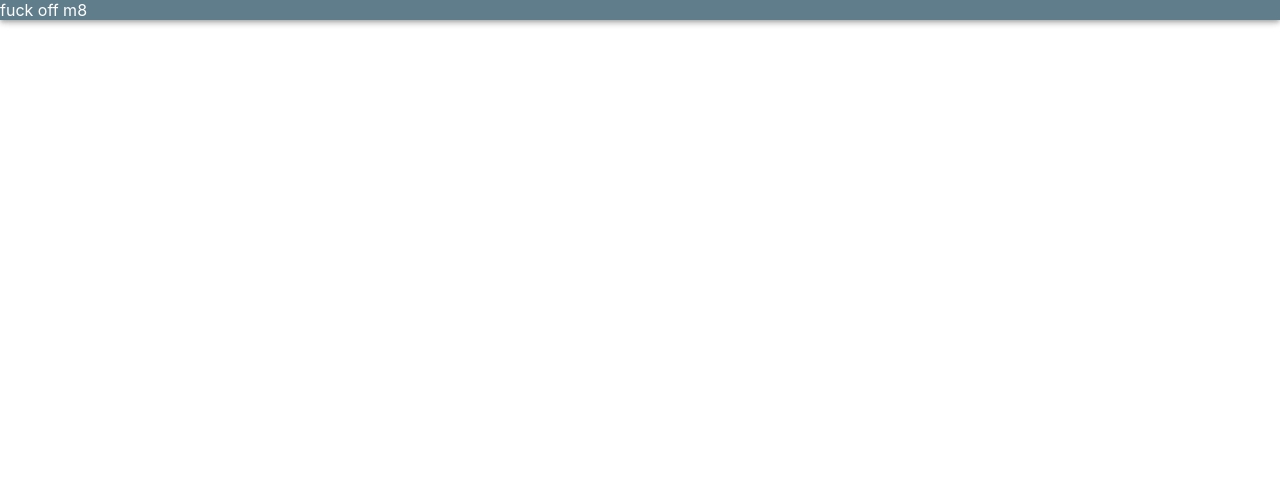
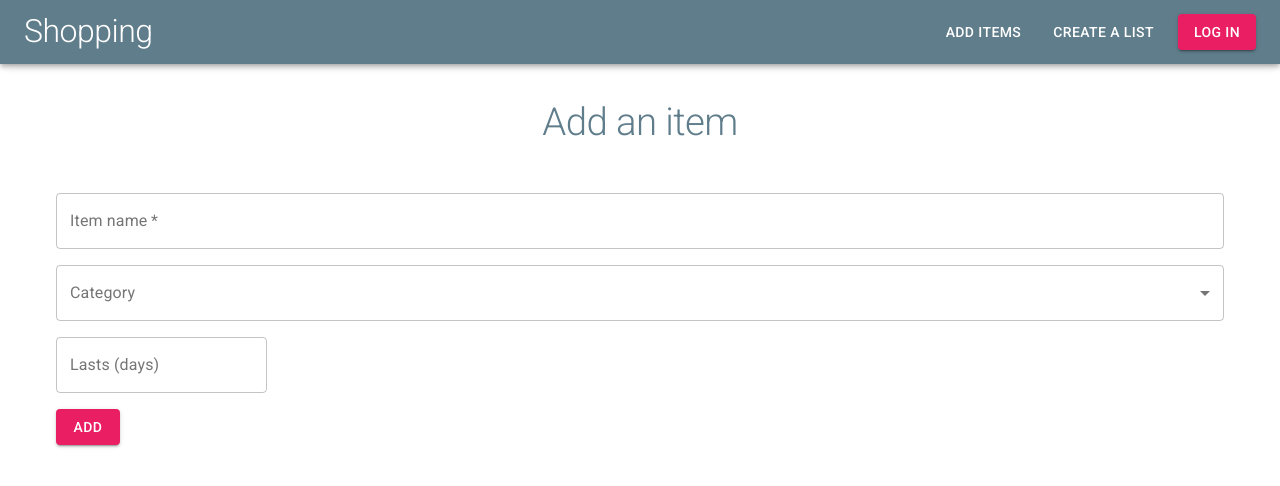
Before and after one commit to MrtnOj/Shopping-list, a React (Create React App) app: page / in a window 1280 px wide. Shown: the top 486 px of the page. Built offline with nearby package versions, Linux system fonts and the light colour scheme.

Commit message:
navbar done + add item page started

```diff
--- /dev/null
+++ b/src/AddItems/containers/AddItems/index.tsx
@@ -0,0 +1,111 @@
+import React, { useState, useEffect } from 'react';
+import Container from '@material-ui/core/Container';
+import Typography from '@material-ui/core/Typography';
+import TextField from '@material-ui/core/TextField';
+import Button from '@material-ui/core/Button';
+import MenuItem from '@material-ui/core/MenuItem';
+import { createStyles, makeStyles } from '@material-ui/core/styles';
+import theme from '../../../theme';
+
+const categories = [
+    {
+        value: 'dairy',
+        label: 'Dairy'
+    },
+    {
+        value: 'meat',
+        label: 'Meat'
+    },
+    {
+        value: 'carbs',
+        label: 'Carbs'
+    },
+    {
+        value: 'vegetable',
+        label: 'Vegetable'
+    },
+    {
+        value: 'fruit',
+        label: 'Fruit'
+    },
+    {
+        value: 'sandwich material',
+        label: 'Sandwich material'
+    },
+    {
+        value: 'spice',
+        label: 'Spice'
+    }
+]
+
+const useStyles = makeStyles(() =>
+    createStyles({
+        articleTitle: {
+            marginTop: '100px'
+        },
+        addItemForm: {
+            margin: theme.spacing(4)
+        },
+        inputs: {
+            marginTop: theme.spacing(2)
+        },
+        addButton: {
+            display: "block",
+            marginTop: theme.spacing(2)
+        }
+    })
+);
+
+const AddItems = () => {
+    const classes = useStyles();
+    const [category, setCategory] = useState('')
+
+    const categorySelectChange = (event: React.ChangeEvent<HTMLInputElement>) => {
+        setCategory(event.target.value)
+    }
+
+    return(
+        <Container component='article' maxWidth='lg'>
+            <Typography variant='h1' className={classes.articleTitle} color='primary' align='center'>
+                Add an item
+            </Typography>
+            <form className={classes.addItemForm}>
+                <TextField
+                    required
+                    id='item-name'
+                    label='Item name'
+                    variant='outlined'
+                    fullWidth={true}
+                    className={classes.inputs}
+                />
+                <TextField
+                    id='workout-type'
+                    select
+                    label='Category'
+                    variant='outlined'
+                    fullWidth={true}
+                    value={category}
+                    onChange={categorySelectChange}
+                    className={classes.inputs}
+                >
+                    {categories.map(option => (
+                        <MenuItem key={option.value} value={option.value}>
+                            {option.label}
+                        </MenuItem>
+                    ))}
+                </TextField>
+                <TextField
+                    id='item-name'
+                    label='Lasts (days)'
+                    variant='outlined'
+                    className={classes.inputs}
+                />
+                <Button type="submit" className={classes.addButton} variant='contained' color='secondary'>
+                    Add
+                </Button>
+            </form>
+        </Container>
+    )
+}
+
+export default AddItems;
--- a/src/App.tsx
+++ b/src/App.tsx
@@ -1,11 +1,12 @@
 import React from 'react';
 import Layout from './Layout/Layout';
+import AddItems from './AddItems/containers/AddItems';
 import './App.css';
 
 function App() {
   return (
     <Layout>
-
+      <AddItems />
     </Layout>
   );
 }
--- /dev/null
+++ b/src/Header/components/DesktopNavBar/index.tsx
@@ -0,0 +1,42 @@
+import React from 'react';
+import Button from '@material-ui/core/Button';
+import Toolbar from '@material-ui/core/Toolbar';
+import Typography from '@material-ui/core/Typography';
+import { createStyles, makeStyles, Theme } from '@material-ui/core/styles';
+
+const useStyles = makeStyles((theme: Theme) =>
+    createStyles({
+        menuButton: {
+            marginRight: theme.spacing(2)
+        },
+        title: {
+            flexGrow: 1,
+            fontSize: "2rem"
+        },
+        links: {
+            marginRight: theme.spacing(2)
+        }
+    })
+);
+
+
+const NavBar = (props: any) => {
+    const classes = useStyles();
+
+    return (
+        <Toolbar>
+            <Typography variant="h1" className={classes.title} color="inherit">
+                Shopping
+            </Typography>
+            <Button color="inherit" href="#" className={classes.links}>
+                Add items
+            </Button>
+            <Button color="inherit" href="#" className={classes.links}>
+                Create a list
+            </Button>
+            <Button color="secondary" variant="contained">Log in</Button>
+        </Toolbar>
+    )
+}
+
+export default NavBar;
--- a/src/Header/components/MobileNavBar/index.tsx
+++ b/src/Header/components/MobileNavBar/index.tsx
@@ -1,10 +1,11 @@
-import React, { useState, useEffect } from 'react';
+import React from 'react';
 import Button from '@material-ui/core/Button';
 import Toolbar from '@material-ui/core/Toolbar';
 import Drawer from '@material-ui/core/Drawer';
 import Typography from '@material-ui/core/Typography';
 import MenuIcon from '@material-ui/icons/Menu';
 import IconButton from '@material-ui/core/IconButton';
+import Link from '@material-ui/core/Link';
 import { createStyles, makeStyles, Theme } from '@material-ui/core/styles';
 
 const useStyles = makeStyles((theme: Theme) =>
@@ -15,21 +16,23 @@ const useStyles = makeStyles((theme: Theme) =>
         title: {
             flexGrow: 1,
             fontSize: "1.5rem"
+        },
+        drawer: {
+            width: "160px",
+            display: "flex",
+            flexDirection: "column"
         }
     })
 );
 
-const MobileNavBar = () => {
+interface Props {
+    drawerOpen: boolean,
+    openDrawer(event: React.MouseEvent<HTMLButtonElement>): void,
+    closeDrawer(event: React.MouseEvent<HTMLButtonElement>): void
+}
+
+const MobileNavBar = (props: Props) => {
     const classes = useStyles();
-    const [state, setState] = useState({
-        drawerOpen: false
-    })
-    const { drawerOpen } = state
-
-    const handleDrawerOpen = () =>
-      setState((prevState) => ({ ...prevState, drawerOpen: true }));
-    const handleDrawerClose = () =>
-      setState((prevState) => ({ ...prevState, drawerOpen: false }));
 
     return (
         <Toolbar>
@@ -39,24 +42,20 @@ const MobileNavBar = () => {
                 color="inherit"
                 aria-label="menu"
                 aria-haspopup="true"
+                onClick={props.openDrawer}
             >
                 <MenuIcon />
             </IconButton>
-            <Drawer
-                anchor="left"
-                open={drawerOpen}
-                onClose={handleDrawerClose}
-            >
-
+            <Drawer open={props.drawerOpen} onClose={props.closeDrawer}>
+                <nav className={classes.drawer}>
+                    <Link variant="body2" color="inherit" href="#">Add items</Link>
+                    <Link variant="body2" color="inherit" href="#">Create a list</Link>
+                </nav>
             </Drawer>
-            <Typography
-                variant="h1"
-                className={classes.title}
-                color="inherit"
-            >
+            <Typography variant="h1" className={classes.title} color="inherit">
                 Shopping
             </Typography>
-            <Button color="secondary" variant="contained">Login</Button>
+            <Button color="secondary" variant="contained">Log in</Button>
         </Toolbar>
     )
 }
--- a/src/Header/containers/Header.tsx
+++ /dev/null
@@ -1,36 +0,0 @@
-import React, {useState, useEffect } from 'react';
-import Button from '@material-ui/core/Button';
-import Toolbar from '@material-ui/core/Toolbar';
-import AppBar from '@material-ui/core/AppBar';
-import MobileNavBar from '../components/MobileNavBar';
-import Typography from '@material-ui/core/Typography';
-import MenuIcon from '@material-ui/icons/Menu';
-import IconButton from '@material-ui/core/IconButton';
-import { createStyles, makeStyles, Theme } from '@material-ui/core/styles';
-
-
-const Header = (props: any) => {
-
-    const [state, setState] = useState({
-        mobileView: false
-    })
-    const { mobileView } = state;
-
-    useEffect(() => {
-        const setResponsiveness = () => {
-            return window.innerWidth < 900
-                ? setState((prevState) => ({...prevState, mobileView: true }))
-                : setState((prevState) => ({...prevState, mobileView: false }))
-        };
-        setResponsiveness();
-        window.addEventListener("resize", () => setResponsiveness())
-    }, [])
-
-    return (
-        <AppBar color='primary' position='fixed'>
-            {mobileView ? <MobileNavBar /> : <div>fuck off m8</div>}
-        </AppBar>
-    )
-}
-
-export default Header;
--- /dev/null
+++ b/src/Header/containers/Header/index.tsx
@@ -0,0 +1,46 @@
+import React, {useState, useEffect } from 'react';
+import AppBar from '@material-ui/core/AppBar';
+import MobileNavBar from '../../components/MobileNavBar';
+import DesktopNavBar from '../../components/DesktopNavBar';
+
+
+
+const Header = () => {
+
+    const [state, setState] = useState({
+        mobileView: false,
+        drawerOpen: false
+    })
+    const { mobileView } = state
+    const { drawerOpen } = state
+
+    useEffect(() => {
+        const setResponsiveness = () => {
+            return window.innerWidth < 900
+                ? setState((prevState) => ({...prevState, mobileView: true }))
+                : setState((prevState) => ({...prevState, mobileView: false }))
+        };
+        setResponsiveness();
+        window.addEventListener("resize", () => setResponsiveness())
+    }, [])
+
+    const handleDrawerOpen = () =>
+      setState((prevState) => ({ ...prevState, drawerOpen: true }));
+
+    const handleDrawerClose = () =>
+      setState((prevState) => ({ ...prevState, drawerOpen: false }));
+
+    return (
+        <AppBar color='primary' position='fixed'>
+            {mobileView
+                ? <MobileNavBar
+                    openDrawer={handleDrawerOpen}
+                    closeDrawer={handleDrawerClose}
+                    drawerOpen={drawerOpen}
+                    />
+                : <DesktopNavBar />}
+        </AppBar>
+    )
+}
+
+export default Header;
```
Also changed, not shown: src/Header/Navbar.tsx (deleted, +0 -55 lines).
